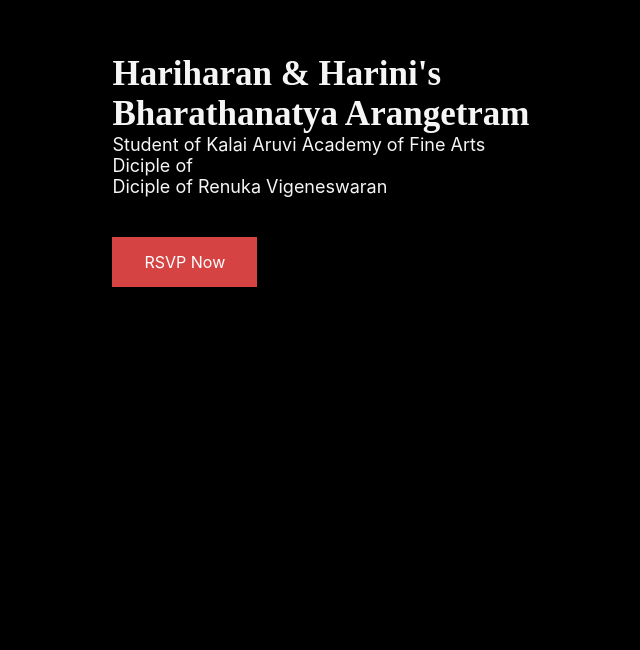
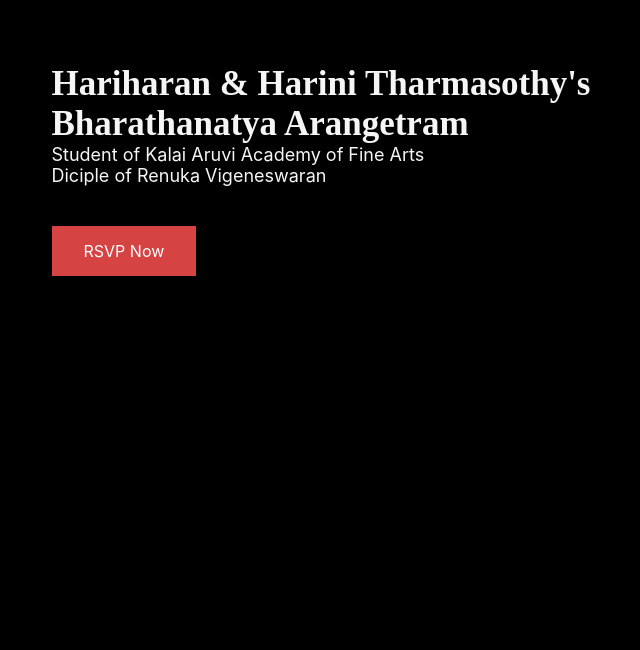
Before and after one commit to AshreetNagar/HariWebsite, a plain HTML site: page index.html in a window 1280 px wide. Shown: the part 150-800 px from the top of the page, without its empty margins (319-959 px from the left). Drawn offline with Linux system fonts and the light colour scheme.

Commit message:
reformated and cleaned up

```diff
--- a/index.html
+++ b/index.html
@@ -3,7 +3,7 @@
 <html>
 
 <head>
-    <title>Hari & Harini's Arrangetrum</title>
+    <title>Hariharan & Harini Tharmasothy's Arrangetrum</title>
     <meta charset="utf-8" />
     <meta name="viewport" content="width=device-width, initial-scale=1, user-scalable=no" />
 </head>
@@ -315,7 +315,7 @@
         <div class="box-main">
             <div class="firstHalf">
                 <h1 class="text-big" id="web">
-                    Hariharan & Harini's
+                    Hariharan & Harini Tharmasothy's
                 </h1>
                 <h1 class="text-big" id="web">
                     Bharathanatya Arangetram
@@ -323,9 +323,6 @@
 
                 <p class="text-small">
                     Student of Kalai Aruvi Academy of Fine Arts
-                </p>
-                <p class="text-small">
-                    Diciple of
                 </p>
                 <p class="text-small">
                     Diciple of Renuka Vigeneswaran
```
